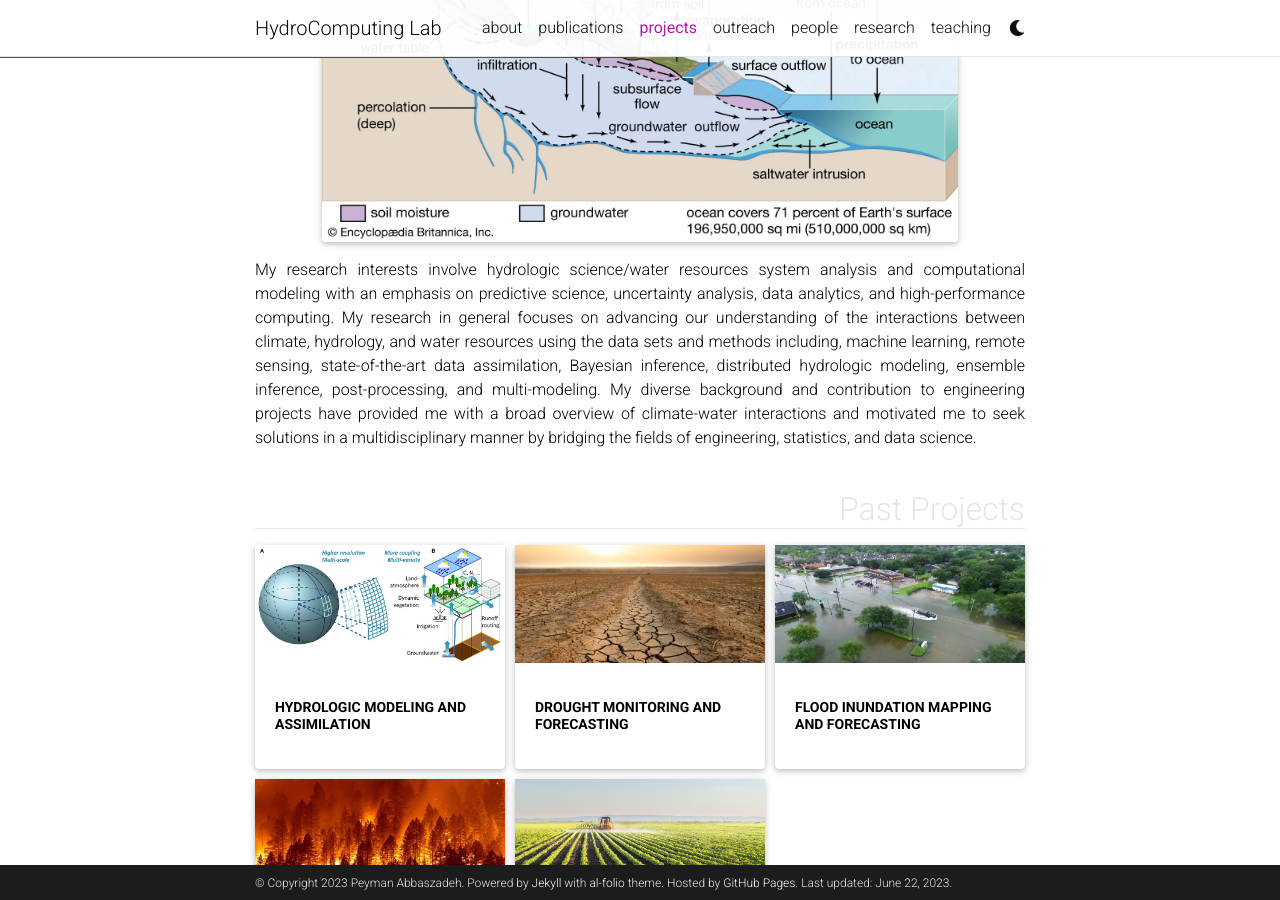
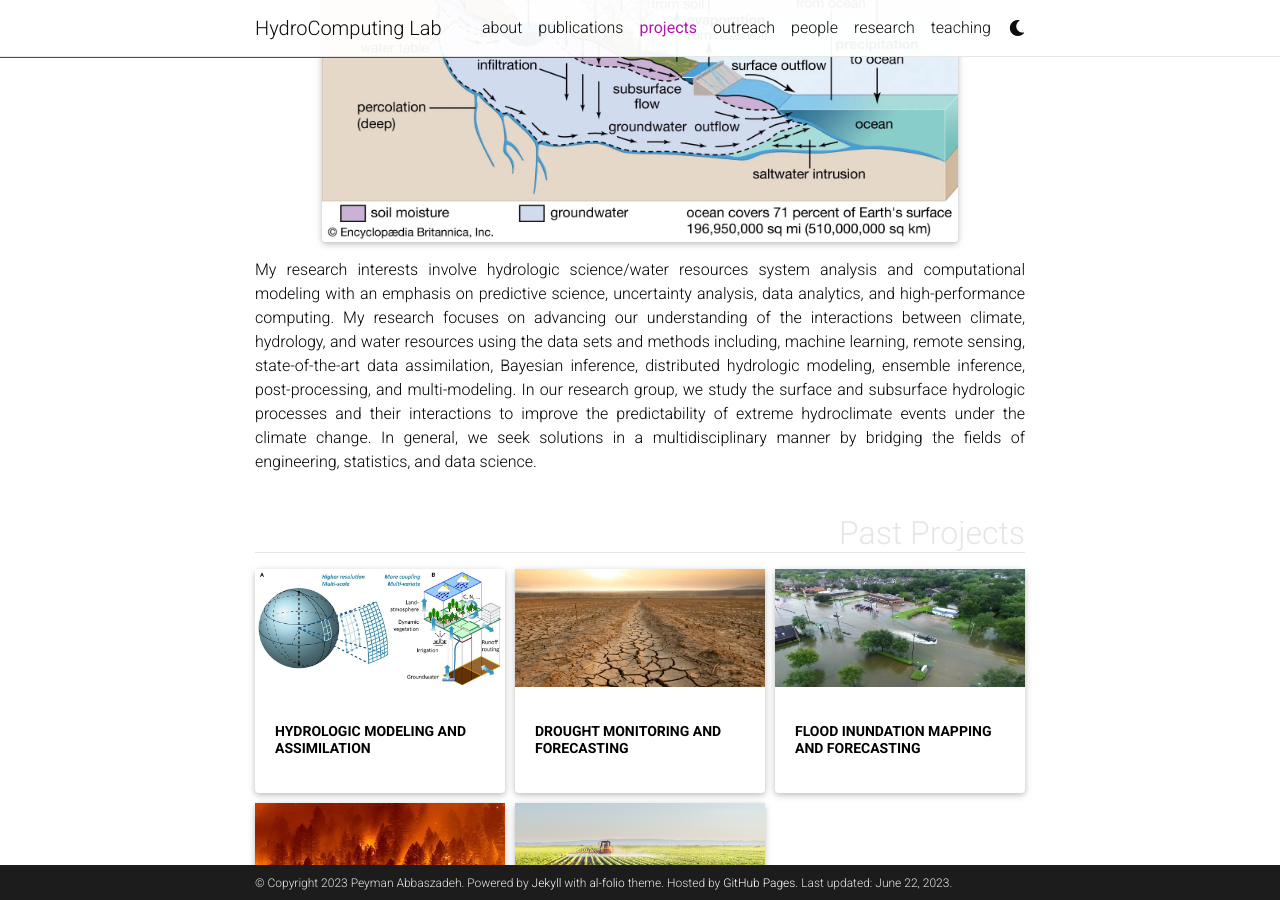
Before and after one commit to Pabbaszadeh/Pabbaszadeh.github.io, a Jekyll site: the page built from _pages/projects.md, in a window 1280 px wide and 900 px high, scrolled down 405 px. Built offline with Jekyll 4.4.1, drawn with Linux system fonts in a browser that asks for light colours; full-size pictures stand in for the smaller copies a plugin makes; comment, search, counter and statistics services are not loaded; a style sheet for code colours, icons or effects is not loaded.

Commit message:
Update projects.md

```diff
--- a/_pages/projects.md
+++ b/_pages/projects.md
@@ -15,7 +15,7 @@
     </div>
 </div>
 
-<p style="text-align: justify;">My research interests involve hydrologic science/water resources system analysis and computational modeling with an emphasis on predictive science, uncertainty analysis, data analytics, and high-performance computing. My research in general focuses on advancing our understanding of the interactions between climate, hydrology, and water resources using the data sets and methods including, machine learning, remote sensing, state-of-the-art data assimilation, Bayesian inference, distributed hydrologic modeling, ensemble inference, post-processing, and multi-modeling. My diverse background and contribution to engineering projects have provided me with a broad overview of climate-water interactions and motivated me to seek solutions in a multidisciplinary manner by bridging the fields of engineering, statistics, and data science.<br>
+<p style="text-align: justify;">My research interests involve hydrologic science/water resources system analysis and computational modeling with an emphasis on predictive science, uncertainty analysis, data analytics, and high-performance computing. My research focuses on advancing our understanding of the interactions between climate, hydrology, and water resources using the data sets and methods including, machine learning, remote sensing, state-of-the-art data assimilation, Bayesian inference, distributed hydrologic modeling, ensemble inference, post-processing, and multi-modeling. In our research group, we study the surface and subsurface hydrologic processes and their interactions to improve the predictability of extreme hydroclimate events under the climate change. In general, we seek solutions in a multidisciplinary manner by bridging the fields of engineering, statistics, and data science.<br>
 
 
 <!-- pages/projects.md -->
```
